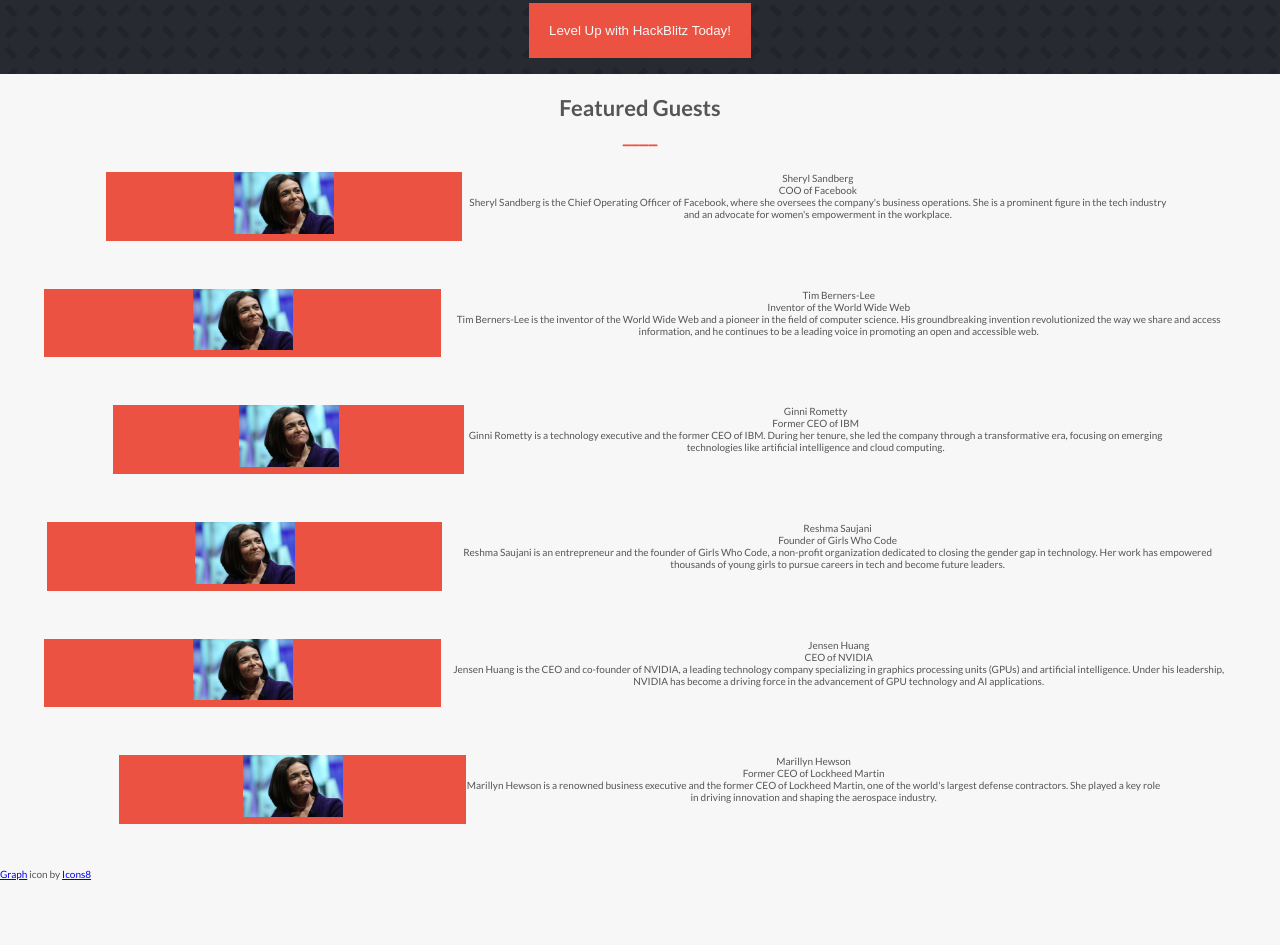
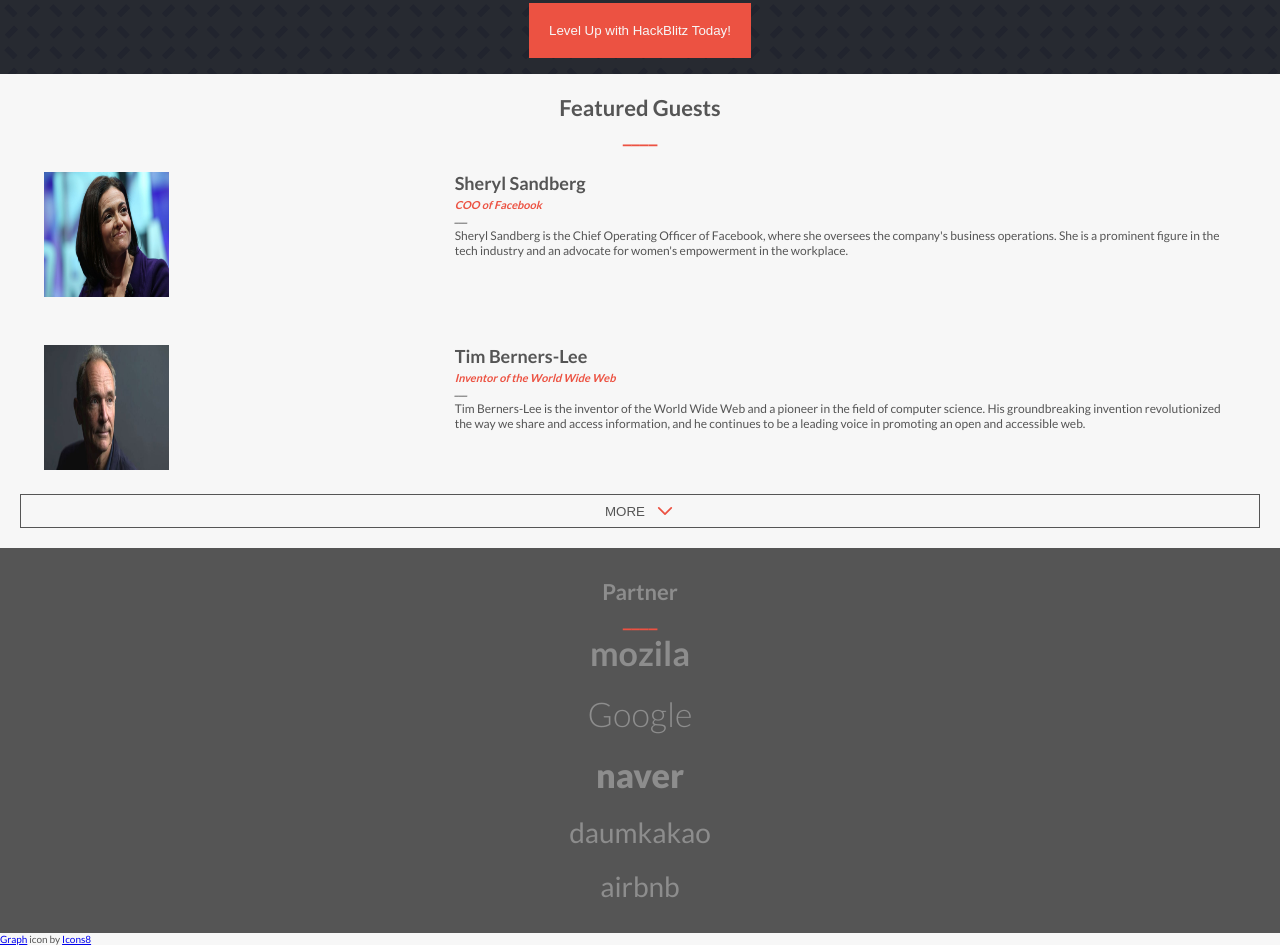
Before and after one commit to devendra-alt/capstone-hackBlitz, a website: page index.html in a window 1280 px wide. Shown: the part 1075-2020 px from the top of the page. Before the commit the page ends 1955 px from the top, so only its background shows below. Drawn offline with Linux system fonts and the light colour scheme.

Commit message:
Added guest-list more button and partners section

```diff
--- a/featured-guests.json
+++ b/featured-guests.json
@@ -10,35 +10,35 @@
     {
       "id": "guest-2",
       "name": "Tim Berners-Lee",
-      "image": "assets/images/guests/Sheryl-Sandberg.jpeg",
+      "image": "assets/images/guests/Tim.jpeg",
       "designation": "Inventor of the World Wide Web",
       "briefSummary": "Tim Berners-Lee is the inventor of the World Wide Web and a pioneer in the field of computer science. His groundbreaking invention revolutionized the way we share and access information, and he continues to be a leading voice in promoting an open and accessible web."
     },
     {
       "id": "guest-3",
       "name": "Ginni Rometty",
-      "image": "assets/images/guests/Sheryl-Sandberg.jpeg",
+      "image": "assets/images/guests/Ginni.jpeg",
       "designation": "Former CEO of IBM",
       "briefSummary": "Ginni Rometty is a technology executive and the former CEO of IBM. During her tenure, she led the company through a transformative era, focusing on emerging technologies like artificial intelligence and cloud computing."
     },
     {
       "id": "guest-4",
       "name": "Reshma Saujani",
-      "image": "assets/images/guests/Sheryl-Sandberg.jpeg",
+      "image": "assets/images/guests/Reshma.jpeg",
       "designation": "Founder of Girls Who Code",
       "briefSummary": "Reshma Saujani is an entrepreneur and the founder of Girls Who Code, a non-profit organization dedicated to closing the gender gap in technology. Her work has empowered thousands of young girls to pursue careers in tech and become future leaders."
     },
     {
       "id": "guest-5",
       "name": "Jensen Huang",
-      "image": "assets/images/guests/Sheryl-Sandberg.jpeg",
+      "image": "assets/images/guests/Jensen.jpeg",
       "designation": "CEO of NVIDIA",
       "briefSummary": "Jensen Huang is the CEO and co-founder of NVIDIA, a leading technology company specializing in graphics processing units (GPUs) and artificial intelligence. Under his leadership, NVIDIA has become a driving force in the advancement of GPU technology and AI applications."
     },
     {
       "id": "guest-6",
       "name": "Marillyn Hewson",
-      "image": "assets/images/guests/Sheryl-Sandberg.jpeg",
+      "image": "assets/images/guests/Marillyn.jpeg",
       "designation": "Former CEO of Lockheed Martin",
       "briefSummary": "Marillyn Hewson is a renowned business executive and the former CEO of Lockheed Martin, one of the world's largest defense contractors. She played a key role in driving innovation and shaping the aerospace industry."
     }
--- a/index.html
+++ b/index.html
@@ -7,7 +7,7 @@
     <link rel="preconnect" href="https://fonts.googleapis.com" />
     <link rel="preconnect" href="https://fonts.gstatic.com" crossorigin />
     <link
-      href="https://fonts.googleapis.com/css2?family=Lato:wght@300;400;700&family=Roboto+Condensed:wght@700&display=swap"
+      href="https://fonts.googleapis.com/css2?family=Lato:wght@300;400;700;900&family=Roboto+Condensed:wght@700&display=swap"
       rel="stylesheet"
     />
     <link rel="stylesheet" href="style.css" />
@@ -163,8 +163,37 @@
     <section class="featured-guests">
       <h4 class="featured-guests-title">Featured Guests</h4>
       <ul class="guests-list"></ul>
+      <button class="mobile-more-btn">
+        <span> More</span>
+        <svg
+          xmlns="http://www.w3.org/2000/svg"
+          fill="none"
+          viewBox="0 0 24 24"
+          stroke-width="2.1"
+          stroke="currentColor"
+          class="w-6 h-6"
+        >
+          <path
+            stroke-linecap="round"
+            stroke-linejoin="round"
+            d="M19.5 8.25l-7.5 7.5-7.5-7.5"
+          />
+        </svg>
+      </button>
     </section>
+    <section class="partners">
+      <h5 class="partners-title">Partner</h5>
+      <ul class="partner-list">
+        <li class="partner" id="mozila">mozila</li>
+        <li class="partner" id="google">google</li>
+        <li class="partner" id="naver">naver</li>
+        <li class="partner" id="daumkakao">daumkakao</li>
+        <li class="partner" id="airbnb">airbnb</li>
+      </ul>
+    </section>
+
     <footer>
+
       <a href="https://icons8.com/icon/4odrmttZ6wiE/graph">Graph</a>
       icon by
       <a href="https://icons8.com">Icons8</a>
--- a/index.js
+++ b/index.js
@@ -1,5 +1,4 @@
 // mobile menu section
-
 const mobileMenuIcon = document.querySelector('.menu-i');
 const mobileMenuClose = document.querySelector('#menu-i-close');
 const mobileMenu = document.querySelector('.mobile-menu');
@@ -9,6 +8,11 @@
 mobileMenuClose.addEventListener('click', () => {
   mobileMenu.classList.toggle('visibility');
 });
+
+// guest cards
+
+const cardLimit = 2;
+let guestListData = [];
 
 const guestCard = (guest) => {
   const guestLiCard = document.createElement('li');
@@ -37,11 +41,24 @@
     .then((response) => response.json())
     .then((data) => {
       const guestsList = data.featuredGuests;
+      guestListData = guestsList;
       const guestListParent = document.querySelector('.guests-list');
-      guestsList.forEach((element) => {
-        guestListParent.appendChild(guestCard(element));
-      });
+      let i = 0;
+      while (i < cardLimit) {
+        guestListParent.appendChild(guestCard(guestsList[i]));
+        i += 1;
+      }
     });
 };
 
 loadFeaturedGuest();
+
+const moreBtn = document.querySelector('.mobile-more-btn');
+
+moreBtn.addEventListener('click', () => {
+  const guestListParent = document.querySelector('.guests-list');
+  for (let i = cardLimit; i < guestListData.length; i += 1) {
+    guestListParent.appendChild(guestCard(guestListData[i]));
+  }
+  moreBtn.classList.toggle('hide');
+});
--- a/style.scss
+++ b/style.scss
@@ -1,3 +1,5 @@
+/* stylelint-disable no-descending-specificity */
+
 /* Project Meta */
 
 /* primary color  */
@@ -212,6 +214,7 @@
       justify-content: space-around;
       align-items: center;
       margin-bottom: 1.6rem;
+      gap: 2rem;
 
       &:last-child {
         margin-bottom: 0;
@@ -231,7 +234,7 @@
       & > h5 {
         font-size: 1.8rem;
         color: $primary-color;
-        text-align: center;
+        text-align: left;
       }
 
       & > p {
@@ -273,22 +276,136 @@
     .guest-card {
       display: flex;
       padding: 2.4rem;
+      position: relative;
+      text-align: left;
+      gap: 2rem;
 
       .guest-image {
         flex: 1;
-        background-color: #ec5242;
 
         & > img {
-          max-width: 10rem;
-          max-height: 24rem;
-          width: 65%;
-          height: 90%;
+          width: 12.5rem;
+          height: 12.5rem;
+          max-width: 100%;
+          max-height: 100%;
+          background-size: cover;
+          display: block;
         }
       }
 
       .guest-details {
         flex: 2;
+
+        .guest-name {
+          font-size: 1.8rem;
+          font-weight: 700;
+          padding-bottom: 0.4rem;
+        }
+
+        .guest-designation {
+          font-size: 1.1rem;
+          color: $primary-color;
+          font-style: italic;
+          font-weight: 700;
+
+          &::after {
+            content: '___';
+            display: block;
+            color: $font-color;
+            padding-bottom: 0.4rem;
+          }
+        }
+
+        .guest-brif {
+          font-size: 1.2rem;
+        }
       }
+    }
+  }
+
+  .mobile-more-btn {
+    cursor: pointer;
+
+    @include flex-center();
+
+    gap: 1rem;
+    width: 100%;
+    height: 3.4rem;
+    border: 0.1rem solid $font-color;
+    color: $font-color;
+    text-transform: uppercase;
+    background-color: $complimentry-color2;
+
+    & > svg {
+      width: 2rem;
+      height: 2rem;
+      stroke: $primary-color;
+    }
+  }
+
+  .hide {
+    display: none;
+  }
+}
+
+$partner-font-color: #8d8d8d;
+
+.partners {
+  text-align: center;
+  color: $partner-font-color;
+  background-color: $font-color;
+
+  @include padding-left-right();
+
+  padding-top: 3rem;
+  padding-bottom: 3rem;
+
+  .partners-title {
+    @include h5-level-heading();
+
+    &::after {
+      @include h5-level-heading-line();
+    }
+  }
+
+  .partner-list {
+    @include flex-center();
+
+    flex-direction: column;
+    list-style: none;
+    gap: 2rem;
+
+    .partner {
+      font-size: 3.4rem;
+      cursor: pointer;
+
+      &:hover,
+      &:focus {
+        color: $complimentry-color2;
+      }
+    }
+
+    #mozila {
+      font-weight: 700;
+    }
+
+    #google {
+      font-weight: 300;
+      text-transform: capitalize;
+    }
+
+    #naver {
+      font-weight: 900;
+    }
+
+    #daumkakao {
+      font-weight: 400;
+      font-size: 2.8rem;
+    }
+
+    #airbnb {
+      font-weight: 400;
+      font-size: 2.8rem;
     }
   }
 }
@@ -306,3 +423,4 @@
 /* Page template B */
 
 /* Media Queries */
+/* stylelint-enable no-descending-specificity */
```
Also changed, not shown: assets/images/guests/Ginni.jpeg (added), assets/images/guests/Jensen.jpeg (added), assets/images/guests/Marillyn.jpeg (added), assets/images/guests/Reshma.jpeg (added), assets/images/guests/Tim.jpeg (added), style.css, 1 other file.
